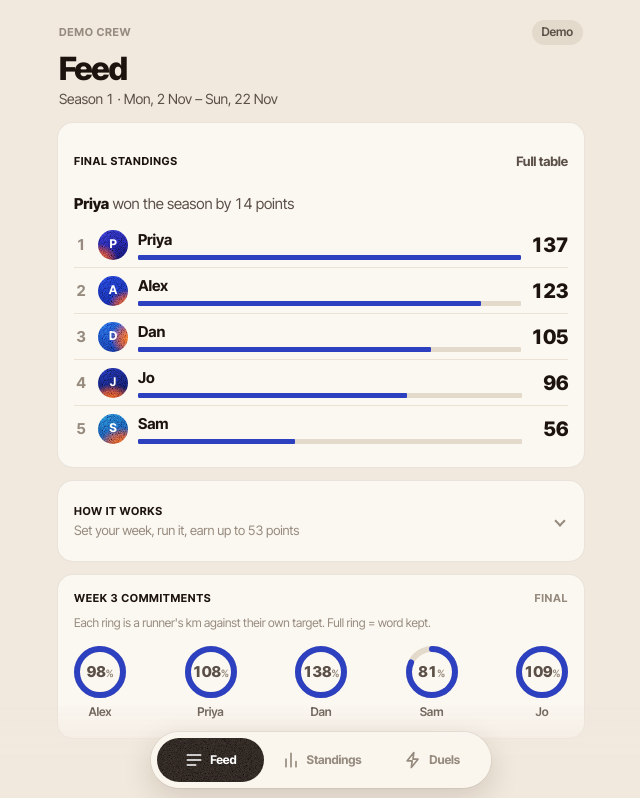
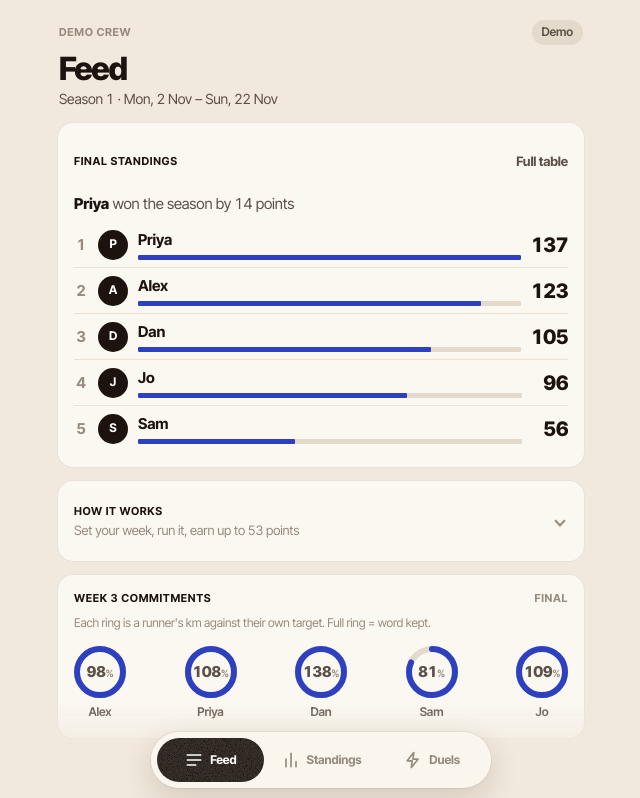
Before and after one commit to martinvekov/Running, a Next.js app in the folder apps/web/: page /demo in a window 1280 px wide. Shown: the top 798 px of the page, without its empty margins (319-959 px from the left). Built offline with nearby package versions, Linux system fonts and the light colour scheme.

Commit message:
Avatars back to a plain dark plate with the initial
Co-Authored-By: Claude Sonnet 5.5 <noreply@anthropic.com>
Claude-Session: https://claude.ai/code/session_018gXhDAQfrrtNnQGncJjxsX

```diff
--- a/apps/web/app/globals.css
+++ b/apps/web/app/globals.css
@@ -2499,3 +2499,12 @@ button {
 .feed .figure-main {
   margin-top: auto;
 }
+
+/* Avatars go back to a plain dark plate with the initial. */
+.avatar.tone-0,
+.avatar.tone-1,
+.avatar.tone-2,
+.avatar.tone-3,
+.avatar.tone-4 {
+  background: var(--plate);
+}
```
